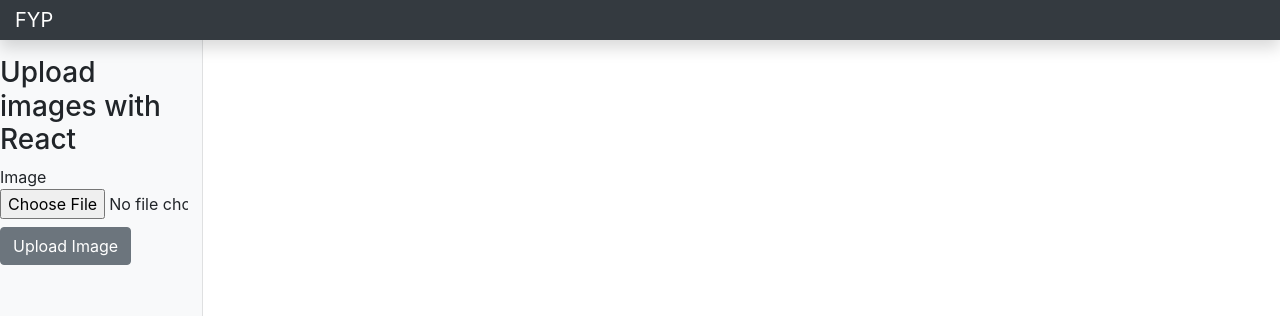
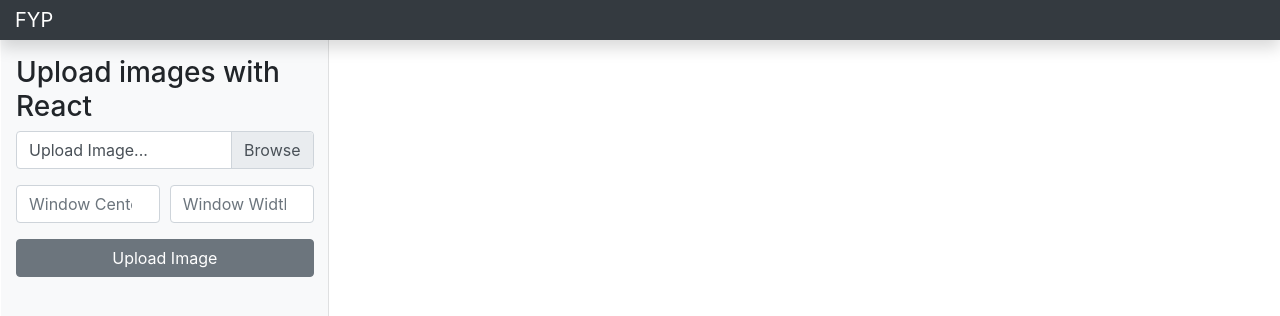
Before and after one commit to inesriahi/web-application-for-ich-detection-from-ct-scans, a React (Create React App) app in the folder frontend/: page / in a window 1280 px wide. Shown: the top 316 px of the page. Built offline with nearby package versions, Linux system fonts and the light colour scheme.

Commit message:
- Update the interface

```diff
--- a/frontend/src/components/Layout/index.js
+++ b/frontend/src/components/Layout/index.js
@@ -9,7 +9,7 @@ const Layout = (props) => {
       <div >
         <div className="row">
           <Sidebar />
-          <main className="main col-md-9 ml-sm-auto col-lg-10 px-4">
+          <main className="main mx-auto px-4">
             {props.children}
           </main>
         </div>
--- a/frontend/src/components/Sidebar/UploadForm.js
+++ b/frontend/src/components/Sidebar/UploadForm.js
@@ -1,9 +1,9 @@
 import React, { useState } from "react";
-// import MetadataTable from "./components/MetadataTable";
-import { Button } from "reactstrap";
+import { Button, Form } from "reactstrap";
 import axios from "axios";
 import { imgActions } from "../../store";
-import MetadataModel from './MetadataModal/MetadataModal'
+import MetadataModel from "./MetadataModal/MetadataModal";
+import { FormGroup } from "reactstrap";
 import { useDispatch, useSelector } from "react-redux";
 
 const UploadForm = () => {
@@ -32,26 +32,59 @@ const UploadForm = () => {
 
   return (
     <>
-    <div>
+      <Form>
+        <FormGroup>
           <h3>Upload images with React</h3>
-      <label>
-        Image
+          <div class="input-group mb-3">
+            <div class="custom-file">
               <input
                 type="file"
                 accept="*/dicom,.dcm, image/dcm, */dcm, .dicom"
                 onChange={(event) => setImg(event.target.files[0])}
+                class="custom-file-input"
+                id="inputGroupFile02"
               />
+              <label class="custom-file-label" for="inputGroupFile02">
+                {img && img.name}
+                {!img && "Upload Image..."}
               </label>
-      <br />
-      <Button className="outline-primary" onClick={() => newDocument()}>
+            </div>
+          </div>
+
+          {/* Setting window center and window width*/}
+          <div class="form-row">
+            <div class="col">
+              <input
+                type="number"
+                class="form-control"
+                placeholder="Window Center"
+              />
+            </div>
+            <div class="col">
+              <input
+                type="number"
+                class="form-control"
+                placeholder="Window Width"
+              />
+            </div>
+          </div>
+
+          <Button block id="" className="mt-3" onClick={() => newDocument()}>
             Upload Image
           </Button>
 
           {isLoadedImage && (
-        <Button onClick={() => setShowMetaModal(true)}>Show MetaData</Button>
+            <Button block outline onClick={() => setShowMetaModal(true)}>
+              Show MetaData
+            </Button>
           )}
-    </div>
-    <MetadataModel setShowMetaModal = {setShowMetaModal} metadata = {metadata} showMetaModal={showMetaModal} />
+        </FormGroup>
+      </Form>
+      <MetadataModel
+        setShowMetaModal={setShowMetaModal}
+        metadata={metadata}
+        showMetaModal={showMetaModal}
+      />
     </>
   );
 };
--- a/frontend/src/components/Sidebar/index.js
+++ b/frontend/src/components/Sidebar/index.js
@@ -4,7 +4,7 @@ import UploadForm from "./UploadForm";
 
 const Sidebar = () => {
   return (
-    <div className="col-md-2 d-none d-md-block bg-light sidebar">
+    <div className="col-md-3 d-md-block bg-light sidebar mx-3">
       <div className="sidebar-sticky">
           <UploadForm />
       </div>
--- a/frontend/src/index.css
+++ b/frontend/src/index.css
@@ -19,6 +19,7 @@
   left: 0;
   z-index: 100;
   padding: var(--header-height) 0 0;
+  padding-left: 100px;
   box-shadow: inset -1px 0 0 rgba(0, 0, 0, 0.1);
 }
 
@@ -44,7 +45,7 @@
 }
 
 .main {
-
+    /* top: 0; */
     height: calc(100vh - var(--header-height));
 }
 
```
Lines whose indentation alone changed are shown as unchanged.
